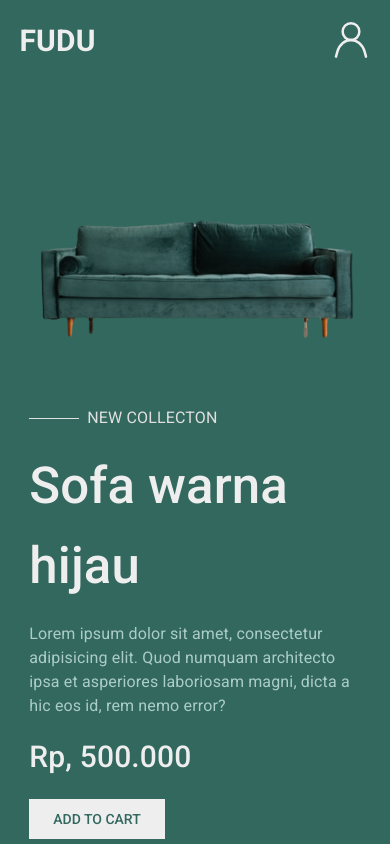
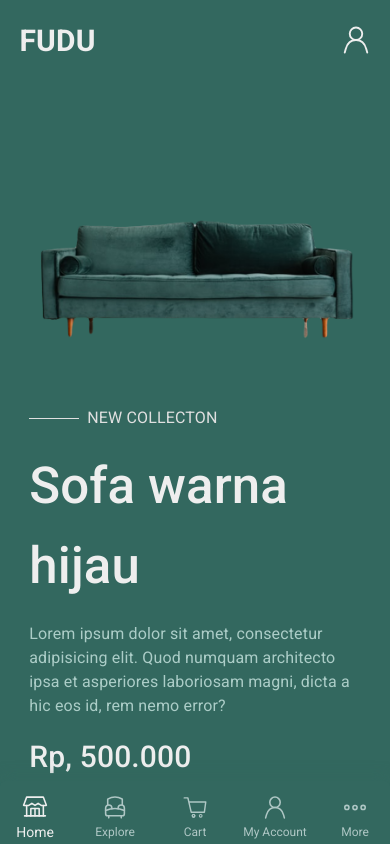
Before and after one commit to MuhammadAkbar11/furniture-shop-frontend, a React app: page / in a window 390 px wide. Shown: the top 844 px of the page. Built offline with nearby package versions, Linux system fonts and the light colour scheme.

Commit message:
Import mobile menu

```diff
--- a/src/app/components/Layouts/Layout.jsx
+++ b/src/app/components/Layouts/Layout.jsx
@@ -8,9 +8,11 @@ import {
 } from '@material-ui/core/styles';
 import { ThemeProvider } from 'styled-components';
 import PropTypes from 'prop-types';
+import { Hidden } from '@material-ui/core';
 import TopMenu from './TopMenu/TopMenu';
 import { Wrapper } from './LayoutStyled';
 import Footer from './Footer/Footer';
+import MobileMenu from './MobileMenu/MobileMenu';
 
 const defaultProps = {
   children: null,
@@ -62,6 +64,9 @@ const Layout = props => {
         <Wrapper>
           <TopMenu />
           {children}
+          <Hidden smUp>
+            <MobileMenu />
+          </Hidden>
           <Footer />
         </Wrapper>
       </ThemeProvider>
--- a/src/app/components/Layouts/TopMenu/TopMenu.jsx
+++ b/src/app/components/Layouts/TopMenu/TopMenu.jsx
@@ -23,7 +23,7 @@ const TopMenu = () => {
       <Hidden smUp>
         <BoxTopMenuMobile>
           <LogoTitle>FUDU</LogoTitle>
-          <Box width={40} height={40}>
+          <Box width={30} height={30}>
             <MuiLink
               style={{
                 textDecoration: 'none',
```
